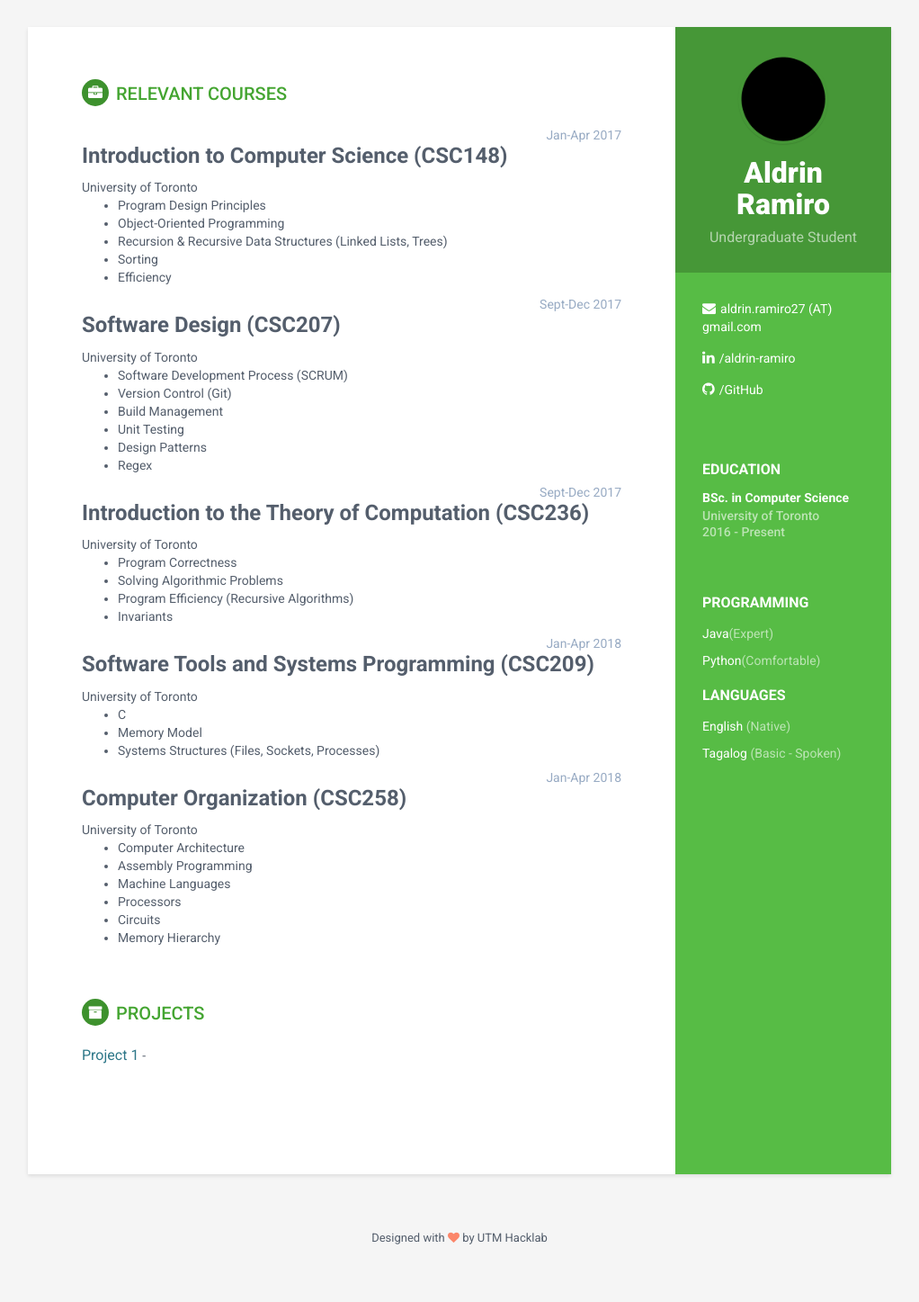
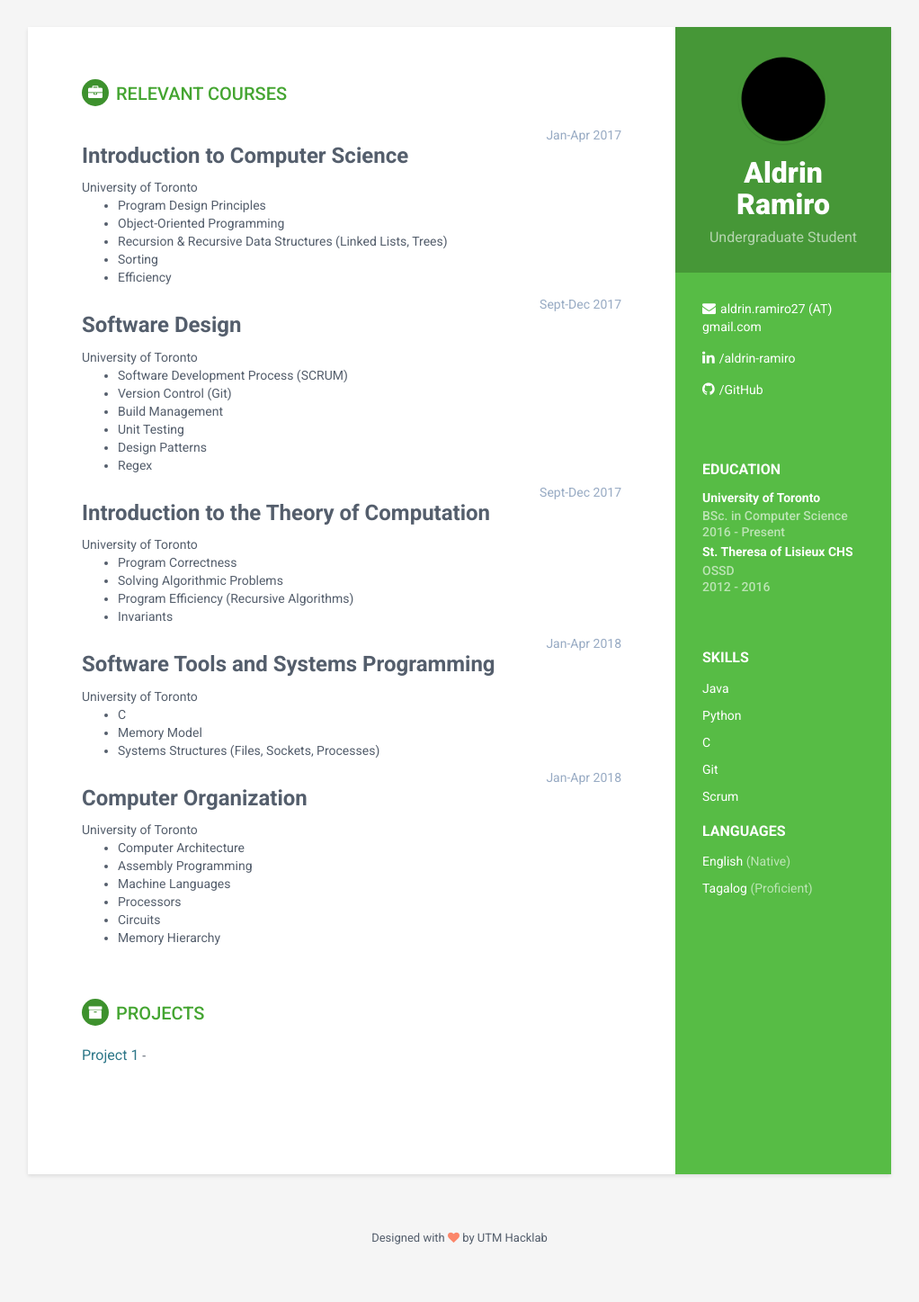
Before and after one commit to aldrinRamiro/aldrinRamiro.github.io, a Jekyll site: the page built from index.html, in a window 1280 px wide. Shown: the whole page at 90% size, without its empty margins (129-1151 px from the left). Built offline with Jekyll 4.4.1, drawn with Linux system fonts in a browser that asks for light colours.

Commit message:
Updated skills and cleaned up courses section

```diff
--- a/_data/courses.yml
+++ b/_data/courses.yml
@@ -1,4 +1,4 @@
-- name: Introduction to Computer Science (CSC148)
+- name: Introduction to Computer Science
   school: University of Toronto
   date: Jan-Apr 2017
   details:
@@ -8,7 +8,7 @@
     - point: Sorting
     - point: Efficiency
 
-- name: Software Design (CSC207)
+- name: Software Design
   school: University of Toronto
   date: Sept-Dec 2017
   details:
@@ -19,7 +19,7 @@
     - point: Design Patterns
     - point: Regex
 
-- name: Introduction to the Theory of Computation (CSC236)
+- name: Introduction to the Theory of Computation
   school: University of Toronto
   date: Sept-Dec 2017
   details:
@@ -28,7 +28,7 @@
     - point: Program Efficiency (Recursive Algorithms)
     - point: Invariants
 
-- name: Software Tools and Systems Programming (CSC209)
+- name: Software Tools and Systems Programming
   school: University of Toronto
   date: Jan-Apr 2018
   details:
@@ -36,7 +36,7 @@
     - point: Memory Model
     - point: Systems Structures (Files, Sockets, Processes)
 
-- name: Computer Organization (CSC258)
+- name: Computer Organization
   school: University of Toronto
   date: Jan-Apr 2018
   details:
--- a/_data/education.yml
+++ b/_data/education.yml
@@ -1,3 +1,7 @@
 - school: University of Toronto
   degree: BSc. in Computer Science
   date: 2016 - Present
+
+- school: St. Theresa of Lisieux CHS
+  degree: OSSD
+  date: 2012 - 2016
--- a/_includes/education.html
+++ b/_includes/education.html
@@ -2,8 +2,8 @@
 <h2 class="container-block-title">Education</h2>
 {% for school in site.data.education %}
 <div class="item">
-    <h4 class="degree">{{ school.degree }}</h4>
-    <h5 class="meta">{{ school.school }}</h5>
+    <h4 class="degree">{{ school.school }}</h4>
+    <h5 class="meta">{{ school.degree }}</h5>
     <div class="time">{{ school.date }}</div>
 </div><!--//item-->
 {% endfor %}
--- a/_includes/head.html
+++ b/_includes/head.html
@@ -4,7 +4,7 @@
     <meta charset="utf-8">
     <meta http-equiv="X-UA-Compatible" content="IE=edge">
     <meta name="viewport" content="width=device-width, initial-scale=1.0">
-    <meta name="description" content="A beautiful Jekyll theme for creating resume">
+    <meta name="description" content="Welcome to my website!">
     <link rel="shortcut icon" href="favicon.ico">
     <link href='https://fonts.googleapis.com/css?family=Roboto:400,500,400italic,300italic,300,500italic,700,700italic,900,900italic' rel='stylesheet' type='text/css'>
     <!-- Global CSS -->
--- a/_includes/language.html
+++ b/_includes/language.html
@@ -1,9 +1,12 @@
 <div class="languages-container container-block">
 
-<h2 class="container-block-title">Programming</h2>
+<h2 class="container-block-title">Skills</h2>
 <ul class="list-unstyled interests-list">
-<li>Java<span class="lang-desc">(Expert)</span></li>
-<li>Python<span class="lang-desc">(Comfortable)</span></li>
+<li>Java</li>
+<li>Python</li>
+<li>C</li>
+<li>Git</li>
+<li>Scrum</li>
 </ul>
 
 </br>
@@ -11,7 +14,7 @@
 <h2 class="container-block-title">Languages</h2>
 <ul class="list-unstyled interests-list">
 <li>English <span class="lang-desc">(Native)</span></li>
-<li>Tagalog <span class="lang-desc">(Basic - Spoken)</span></li>
+<li>Tagalog <span class="lang-desc">(Proficient)</span></li>
 </ul>
 
 </div><!--//interests-->
```
Also changed, not shown: 2 other files.
